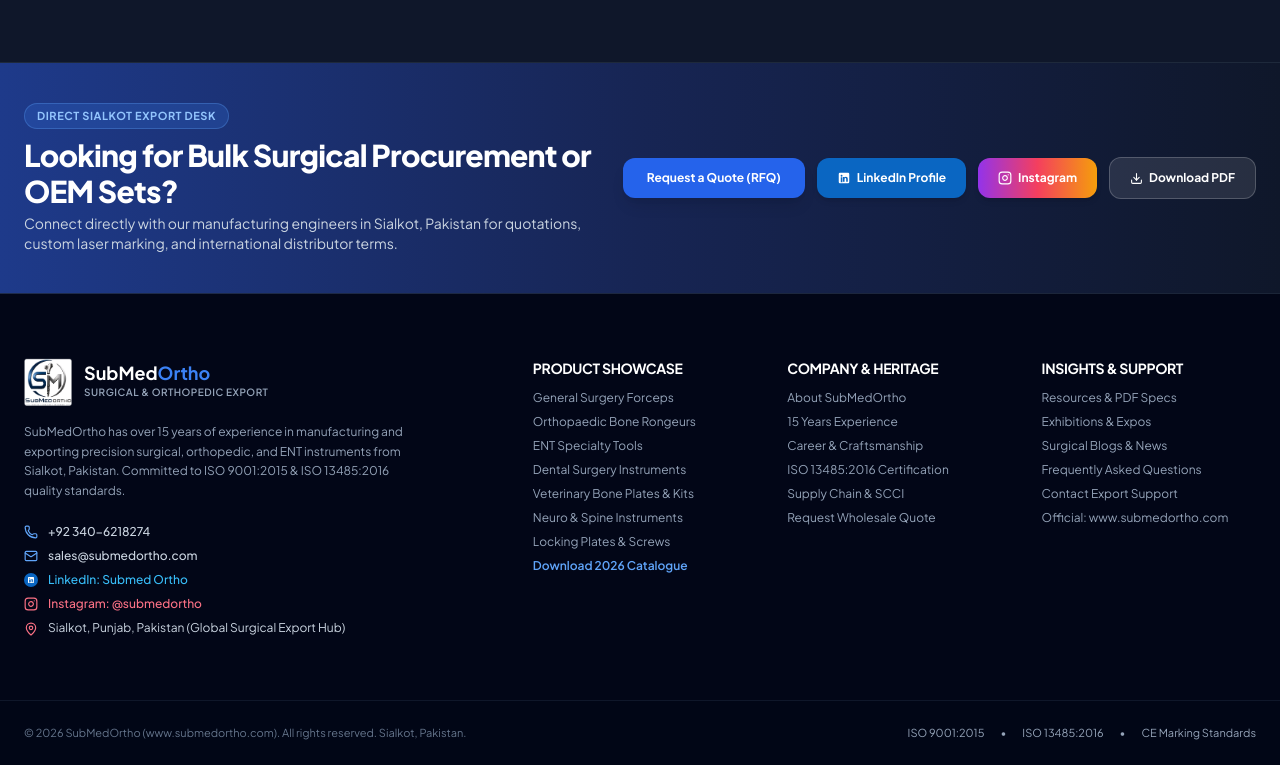
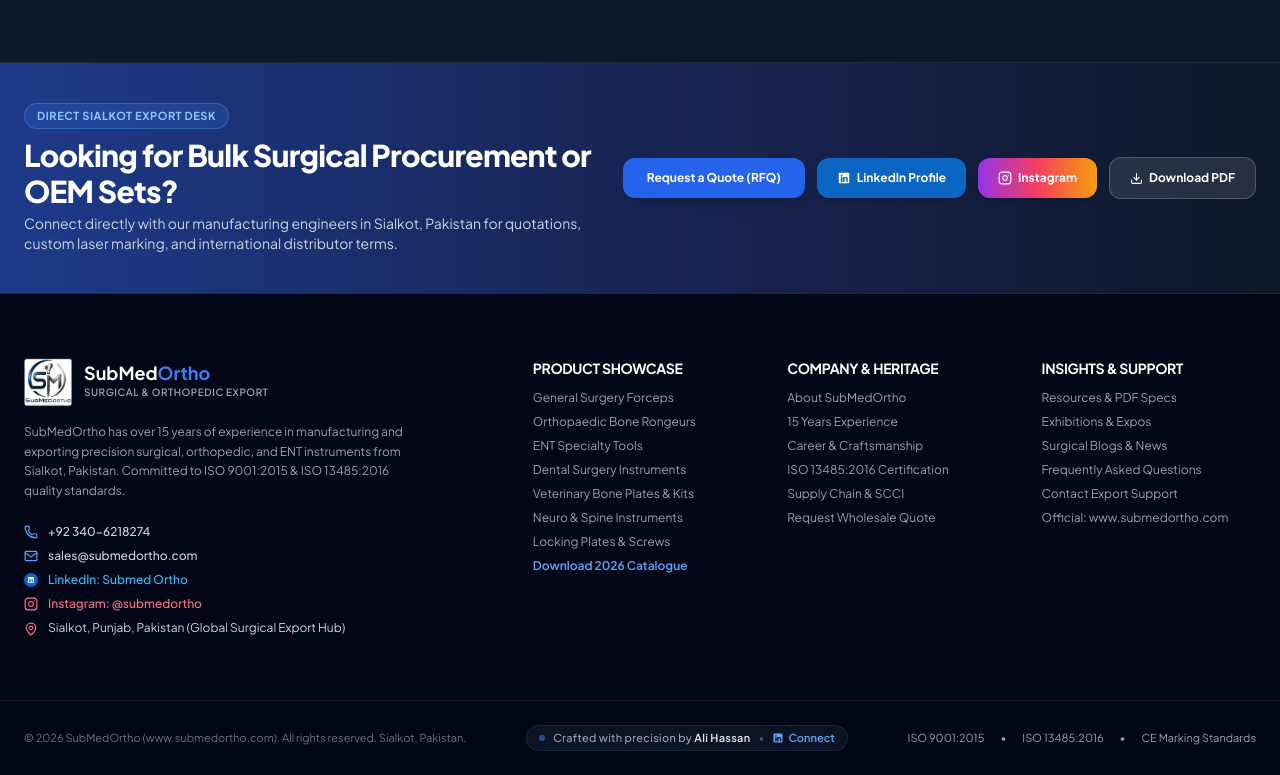
Before and after one commit to mehtab-official/surgimart, a Next.js app: page / in a window 1280 px wide. Shown: the part 5623-6398 px from the top of the page. Built offline with nearby package versions, Linux system fonts and the light colour scheme; no server answers.

Commit message:
feat(footer): add aesthetic creator trademark and LinkedIn link for Ali Hassan

```diff
--- a/src/components/layout/Footer.tsx
+++ b/src/components/layout/Footer.tsx
@@ -189,12 +189,37 @@
         </div>
       </div>
 
-      {/* ── COPYRIGHT BAR ── */}
+      {/* ── COPYRIGHT & CREATOR BAR ── */}
       <div className='border-t border-slate-900 bg-slate-950/90 py-6 text-slate-500 text-[11px]'>
-        <div className='max-w-7xl mx-auto px-4 sm:px-6 flex flex-col sm:flex-row items-center justify-between gap-4'>
+        <div className='max-w-7xl mx-auto px-4 sm:px-6 flex flex-col md:flex-row items-center justify-between gap-4'>
           <div>
             © {new Date().getFullYear()} SubMedOrtho (www.submedortho.com). All rights reserved. Sialkot, Pakistan.
           </div>
+
+          {/* Aesthetic Creator Trademark */}
+          <div className='flex items-center gap-2 px-3 py-1 rounded-full bg-slate-900/80 border border-slate-800/80 shadow-inner backdrop-blur-sm group hover:border-blue-500/40 transition-all duration-300'>
+            <span className='inline-block w-1.5 h-1.5 rounded-full bg-blue-500 animate-pulse' />
+            <span className='text-slate-400 font-medium tracking-wide'>
+              Crafted with precision by{' '}
+              <span className='font-semibold text-slate-200 group-hover:text-blue-400 transition-colors'>
+                Ali Hassan
+              </span>
+            </span>
+            <span className='text-slate-600'>•</span>
+            <a
+              href='https://www.linkedin.com/in/ali-hassan-206392317'
+              target='_blank'
+              rel='noopener noreferrer'
+              aria-label='Ali Hassan LinkedIn Profile'
+              className='inline-flex items-center gap-1 text-blue-400 hover:text-blue-300 font-semibold transition-colors'
+            >
+              <svg className='w-3 h-3 fill-current' viewBox='0 0 24 24'>
+                <path d='M19 3a2 2 0 0 1 2 2v14a2 2 0 0 1-2 2H5a2 2 0 0 1-2-2V5a2 2 0 0 1 2-2h14m-.5 15.5v-5.3a3.26 3.26 0 0 0-3.26-3.26c-.85 0-1.84.52-2.28 1.3v-1.11h-2.79v8.37h2.79v-4.93c0-.77.62-1.4 1.39-1.4a1.4 1.4 0 0 1 1.4 1.4v4.93h2.75M6.46 10.9v8.37H9.2V10.9H6.46M7.83 6.45a1.63 1.63 0 1 0 0 3.26 1.63 1.63 0 0 0 0-3.26z' />
+              </svg>
+              <span>Connect</span>
+            </a>
+          </div>
+
           <div className='flex items-center gap-4 text-slate-400'>
             <span>ISO 9001:2015</span>
             <span>•</span>
```
